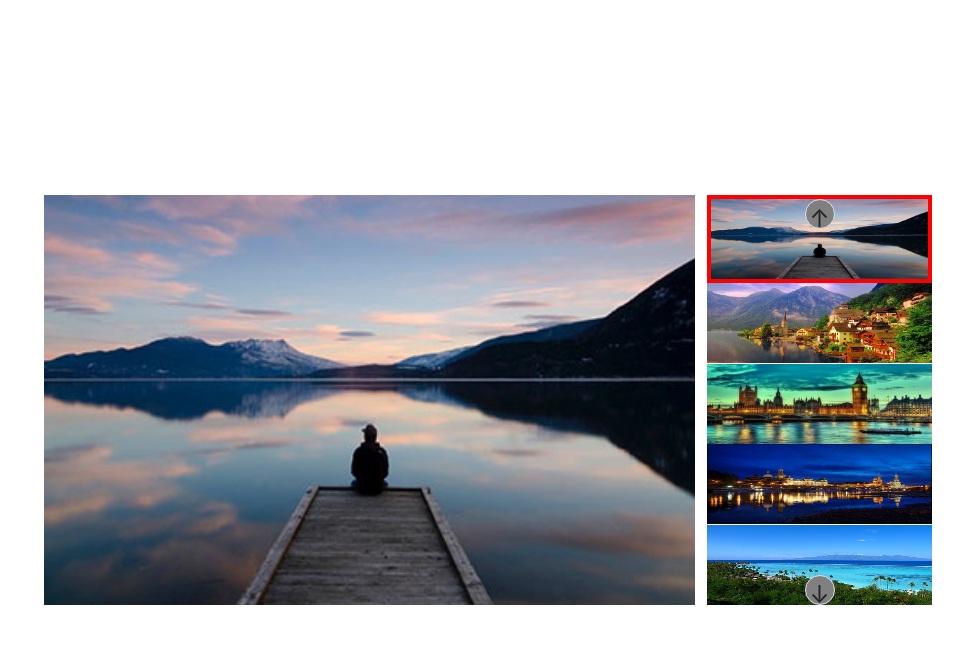
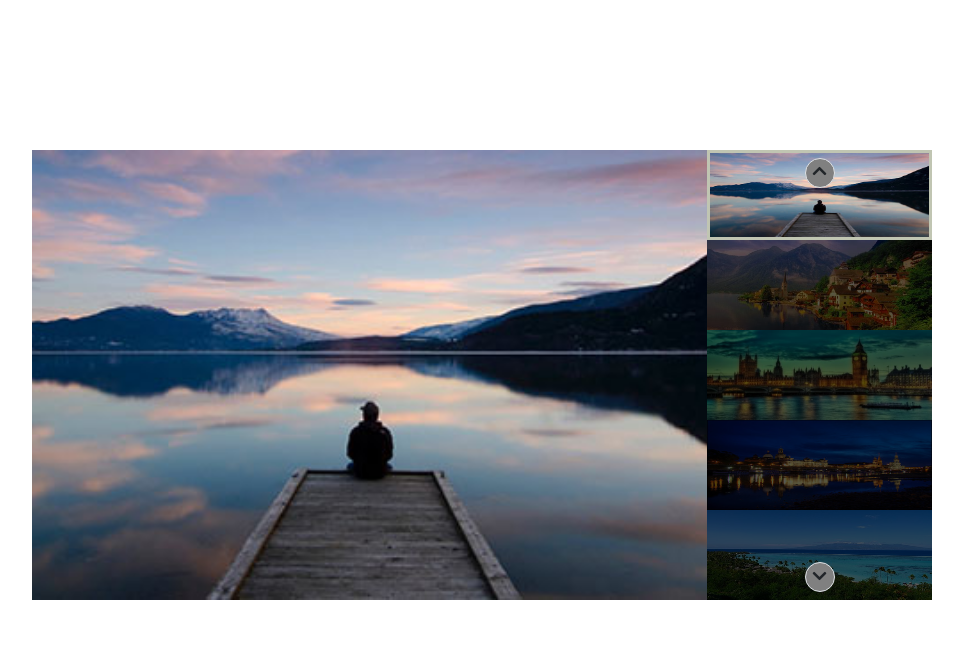
Before and after one commit to KaterinaProkopenko/js-array-carousel, a plain HTML site: page index.html in a window 1280 px wide. Shown: the whole page, without its empty margins (158-1121 px from the left). Drawn offline with nearby package versions, Linux system fonts and the light colour scheme.

Commit message:
Aggiornamento class-active+buttoni

```diff
--- a/css/style.css
+++ b/css/style.css
@@ -5,21 +5,22 @@ main {
 
 .left-img img {
     width: 100%;
-    height: 410px;
+    height: 450px;
+    object-fit: cover;
 }
 
 div.my-container {
     width: 900px;
-    height: 410px;
+    height: 500px;
     transform: translate(-50%, -50%);
 }
 
 div.right {
-    height: 410px;
+    height: 450px;
 }
 
 div.left-img {
-    height: 410px;
+    height: 450px;
 }
 
 .img-container {
@@ -31,12 +32,16 @@ div.left-img {
 }
 
 div.my-small-img {
-    flex-basis: calc((100% / 5) - 1.5px);
+    height: 90px;
 }
 
 div.my-small-img img {
     width: 100%;
-    height: 80px;
+    height: 100%;
+}
+
+img.small-img {
+    filter: brightness(35%);
 }
 
 div.arrow {
@@ -44,9 +49,22 @@ div.arrow {
     width: 30px;
     height: 30px;
     transform: translateX(-50%);
+    z-index: 2;
 }
 
 
-div.active-small {
-    border: 4px solid red;
+img.active-small {
+    border: 3px solid rgb(192, 197, 178);
+    filter: none;
 }
+
+div#up {
+    top: .5rem;
+    left: 50%;
+}
+
+div#down {
+    line-height: 1.7rem;
+    bottom: .5rem;
+    left: 50%;
+}
--- a/index.html
+++ b/index.html
@@ -4,6 +4,8 @@
     <meta charset="UTF-8">
     <meta http-equiv="X-UA-Compatible" content="IE=edge">
     <meta name="viewport" content="width=device-width, initial-scale=1.0">
+    <!-- Font-Awesome cdn -->
+    <link rel="stylesheet" href="https://cdnjs.cloudflare.com/ajax/libs/font-awesome/5.15.4/css/all.min.css">
     <!-- Bootstrap -->
     <link href="https://cdn.jsdelivr.net/npm/bootstrap@5.0.2/dist/css/bootstrap.min.css" rel="stylesheet" integrity="sha384-EVSTQN3/azprG1Anm3QDgpJLIm9Nao0Yz1ztcQTwFspd3yD65VohhpuuCOmLASjC" crossorigin="anonymous">
     <!-- CSS -->
@@ -12,38 +14,32 @@
 </head>
 <body>
     <main class="position-relative">
-        <div class="container my-container position-absolute top-50 start-50">
-            <div class="row">
-                <div class="col-9 left-img">
-
-                    <!-- <img src="img/01.jpg" alt="Random immage"> -->
-              <!--       <img src="img/02.jpg" alt="Second immage">
-                    <img src="img/03.jpg" alt="Third immage">
-                    <img src="img/04.jpg" alt="Fourth immage">
-                    <img src="img/05.jpg" alt="Fifth immage"> -->
+        <div class="container my-container position-absolute top-50 start-50 p-0">
+            <div class="row m-0">
+                <div class="col-9 left-img p-0">
                 </div>
 
                 <div class="col-3 d-flex flex-column right m-0 p-0">
-                    <div class="col-12 my-small-img position-relative active">
-                        <div id="up" class="arrow fs-4 text-center border rounded-circle position-absolute start-50">
-                            &UpArrow;
+                    <div class="col-12 my-small-img position-relative">
+                        <div id="up" class="arrow fs-6 text-center border rounded-circle position-absolute">
+                            <i class="fas fa-chevron-up"></i>
                         </div>
-                        <img src="img/01.jpg" alt="First immage">
+                        <img class="small-img" src="img/01.jpg" alt="First immage">
                     </div>
                     <div class="col-12 my-small-img">
-                        <img src="img/02.jpg" alt="Second immage">
+                        <img class="small-img" src="img/02.jpg" alt="Second immage">
                     </div>
                     <div class="col-12 my-small-img">
-                        <img src="img/03.jpg" alt="Third immage">
+                        <img class="small-img" src="img/03.jpg" alt="Third immage">
                     </div>
                     <div class="col-12 my-small-img">
-                        <img src="img/04.jpg" alt="Fourth immage">
+                        <img class="small-img" src="img/04.jpg" alt="Fourth immage">
                     </div>
                     <div class="col-12 my-small-img position-relative">
-                        <img src="img/05.jpg" alt="Fifth immage">
-                        <div id="down" class="arrow fs-4 text-center border rounded-circle position-absolute start-50 bottom-0">
-                            &DownArrow;
+                        <div id="down" class="arrow fs-6 text-center border rounded-circle position-absolute ">
+                            <i class="fas fa-chevron-down"></i>
                         </div>
+                        <img class="small-img" src="img/05.jpg" alt="Fifth immage">
                     </div>
                 </div>
             </div>
--- a/js/script.js
+++ b/js/script.js
@@ -19,7 +19,7 @@ const carouselContainer = document.querySelector('div.left-img');
 carouselContainer.innerHTML += carouselImmages;
 
 const carouselElement = document.getElementsByClassName('img-container');
-const carouselSmallElement = document.getElementsByClassName('my-small-img');
+const carouselSmallElement = document.getElementsByClassName('small-img');
 
 carouselElement[0].classList.add('active');
 carouselSmallElement[0].classList.add('active-small');
```
